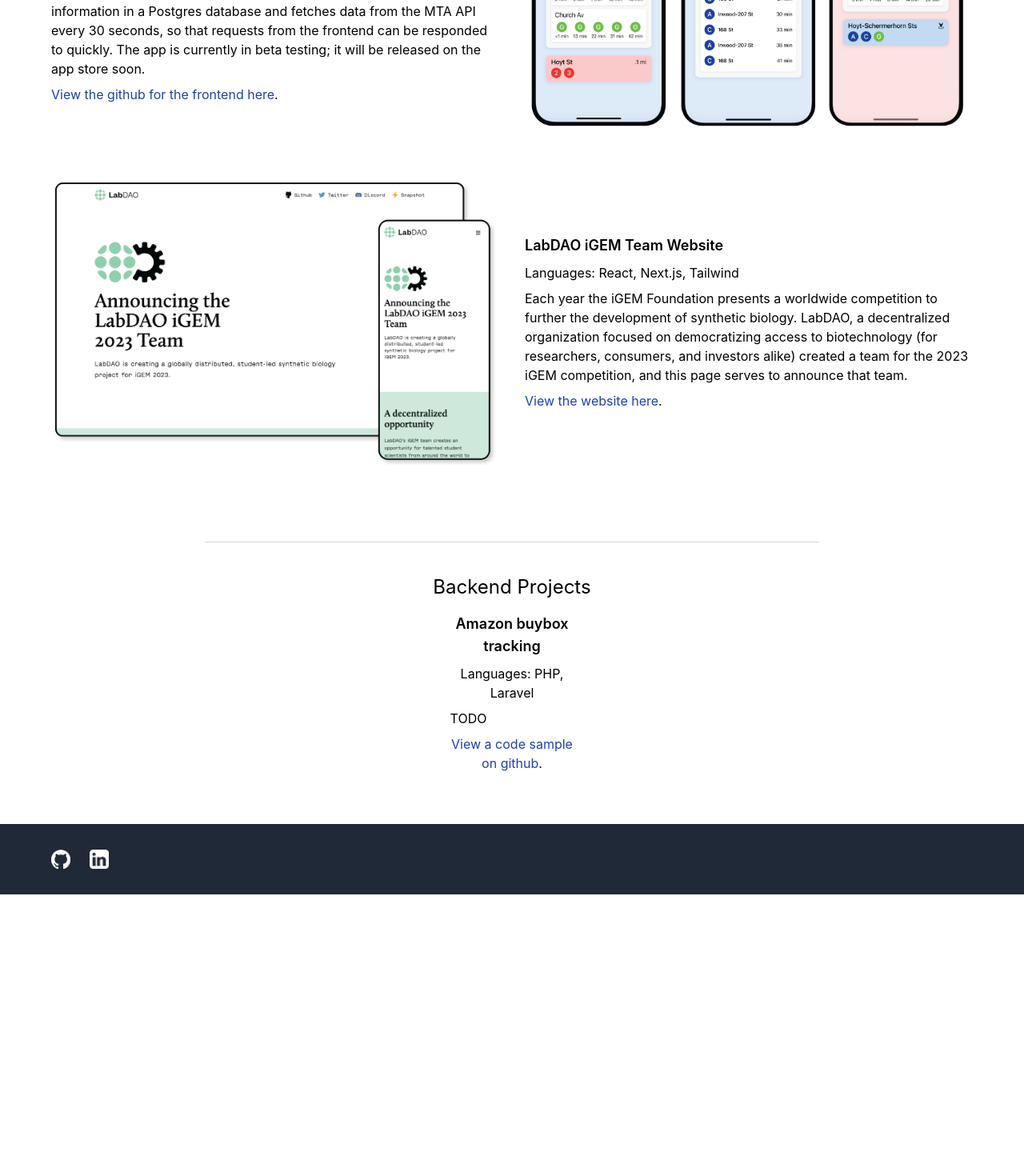
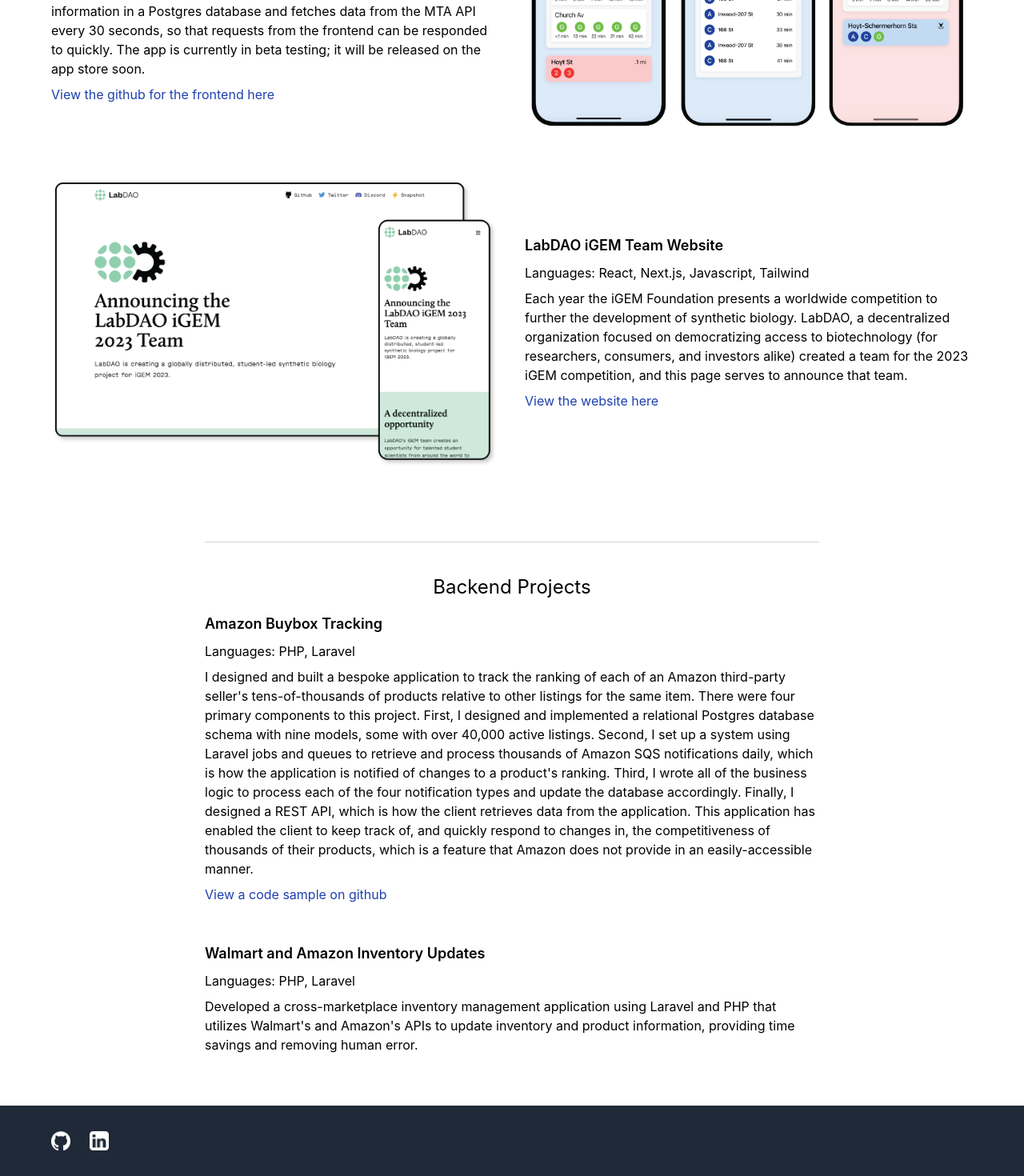
Before and after one commit to cwest144/cwest144.github.io, a React (Create React App) app: page / in a window 1280 px wide. Shown: the part 754-2224 px from the top of the page at 80% size. Before the commit the page ends 1872 px from the top, so only its background shows below. Built offline with nearby package versions, Linux system fonts and the light colour scheme.

Commit message:
add buybox tracking project description

```diff
--- a/src/App.js
+++ b/src/App.js
@@ -56,7 +56,7 @@
               </div>
               <Project title="NYC Subway Train Arrivals App" image={subwayApp}>
                 <div>
-                  Languages: React Native, PHP
+                  Languages: React Native, Javascript, PHP
                 </div>
                 <div className="text-left">
                   "Here" is an iOS app I designed to quickly show the upcoming trains at nearby subway stations.
@@ -66,12 +66,12 @@
                   The app is currently in beta testing; it will be released on the app store soon.
                 </div>
                 <div>
-                  <a href="https://github.com/cwest144/subway-app" target="_blank" rel="noreferrer" className="text-blue-800"> View the github for the frontend here</a>.
+                  <a href="https://github.com/cwest144/subway-app" target="_blank" rel="noreferrer" className="text-blue-800"> View the github for the frontend here</a>
                 </div>
               </Project>
               <Project title="LabDAO iGEM Team Website" image={igem} reverse={true}>
                 <div>
-                  Languages: React, Next.js, Tailwind
+                  Languages: React, Next.js, Javascript, Tailwind
                 </div>
                 <div className="text-left">
                   Each year the iGEM Foundation presents a worldwide competition to further the development of synthetic biology.
@@ -79,7 +79,7 @@
                   and this page serves to announce that team.
                 </div>
                 <div>
-                  <a href="https://igem.labdao.xyz/" target="_blank" rel="noreferrer" className="text-blue-800">View the website here</a>.
+                  <a href="https://igem.labdao.xyz/" target="_blank" rel="noreferrer" className="text-blue-800">View the website here</a>
                 </div>
               </Project>
               <div>
@@ -90,15 +90,32 @@
               <div className='text-2xl'>
                 Backend Projects
               </div>
-              <Project title="Amazon buybox tracking">
+              <Project title="Amazon Buybox Tracking">
                 <div>
                   Languages: PHP, Laravel
                 </div>
                 <div className="text-left">
-                  TODO
+                  I designed and built a bespoke application to track the ranking of each of an Amazon third-party seller's tens-of-thousands of
+                  products relative to other listings for the same item. There were four primary components to this project. First, I designed and implemented a relational Postgres database schema
+                  with nine models, some with over 40,000 active listings. Second, I set up a system using Laravel jobs and queues to retrieve and
+                  process thousands of Amazon SQS notifications daily, which is how the application is notified of changes to a product's ranking.
+                  Third, I wrote all of the business logic to process each of the four notification types and update the database accordingly.
+                  Finally, I designed a REST API, which is how the client retrieves data from the application.
+                  This application has enabled the client to keep track of, and quickly respond to changes in, the competitiveness of thousands
+                  of their products, which is a feature that Amazon does not provide in an easily-accessible manner.
                 </div>
                 <div>
-                  <a href="https://github.com/cwest144/laravel-project-code-sample" target="_blank" rel="noreferrer" className="text-blue-800">View a code sample on github</a>.
+                  <a href="https://github.com/cwest144/laravel-project-code-sample" target="_blank" rel="noreferrer" className="text-blue-800">View a code sample on github</a>
+                </div>
+              </Project>
+              <Project title="Walmart and Amazon Inventory Updates">
+                <div>
+                  Languages: PHP, Laravel
+                </div>
+                <div className="text-left">
+                  Developed a cross-marketplace inventory management application using Laravel and PHP that utilizes
+                  Walmart's and Amazon's APIs to update inventory and product information, providing time savings and
+                  removing human error.
                 </div>
               </Project>
             </div>
```
